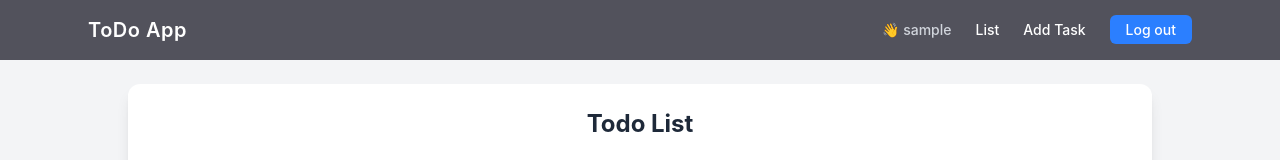
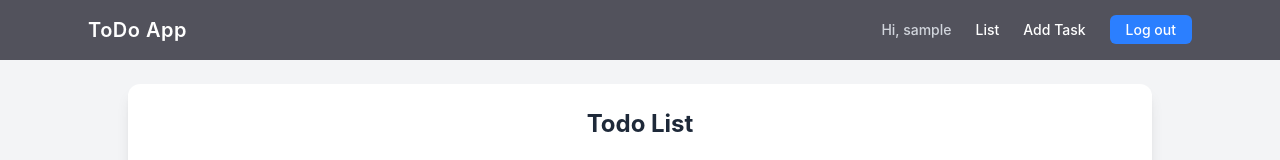
Before and after one commit to talha125-git/Todo-app, a React app in the folder frontend/: page / in a window 1280 px wide. Shown: the top 160 px of the page. Built offline with nearby package versions, Linux system fonts and the light colour scheme; no server answers; sample sign-in values are in the browser's storage; the HTML template or start-up script is replaced by a standard one.

Commit message:
show username in navbar

```diff
--- a/frontend/src/componants/Navbar.jsx
+++ b/frontend/src/componants/Navbar.jsx
@@ -44,7 +44,7 @@ const Navbar = () => {
               <>
                 {/* ✅ show user name here */}
                 <li className="text-gray-300">
-                  👋 {userName || login}
+                  Hi, {userName || login}
                 </li>
 
                 <li>
```
